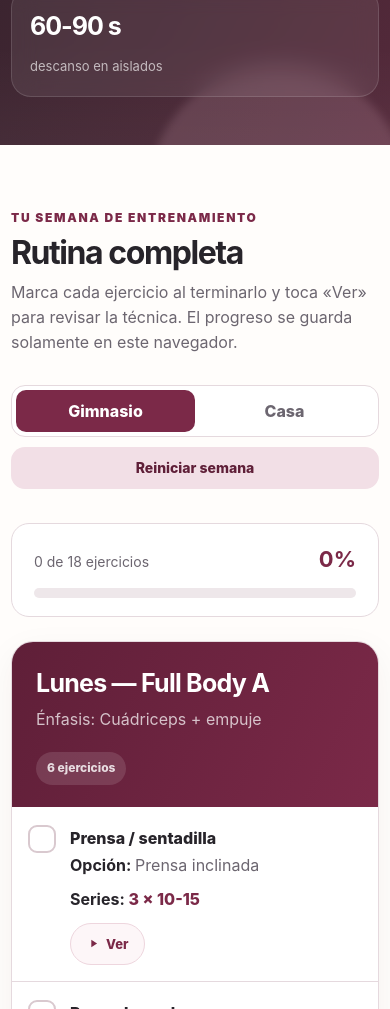
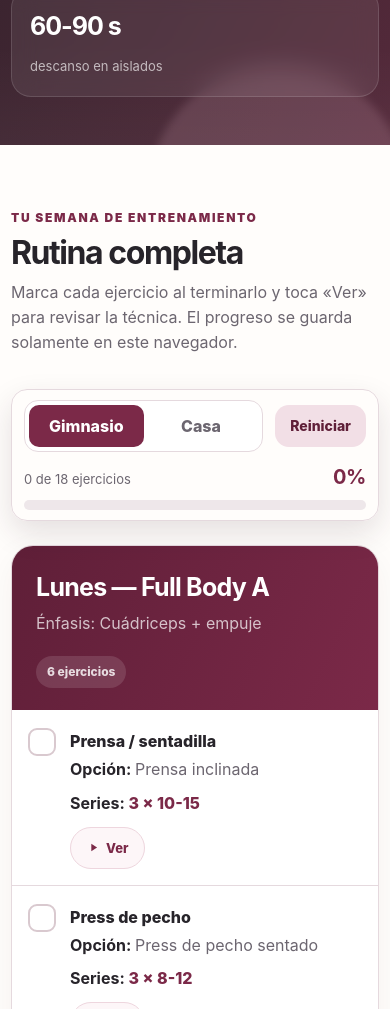
Before and after one commit to coderalexis/rutina-full-body-web, a plain HTML site: page index.html in a window 390 px wide. Shown: the part 905-1914 px from the top of the page. Drawn offline with Linux system fonts and the light colour scheme.

Commit message:
Fija arriba el switch de lugar y el porcentaje de avance
Mueve el selector Gimnasio/Casa y el progreso a una barra sticky con
fondo translúcido que se mantiene visible al recorrer la rutina, para
cambiar de modo y ver el avance sin volver arriba.

Co-Authored-By: Claude Fable 5 <noreply@anthropic.com>

```diff
--- a/index.html
+++ b/index.html
@@ -64,27 +64,25 @@
 
   <main>
     <section id="rutina" class="section shell">
-      <div class="section-heading section-heading--split">
-        <div>
+      <div class="section-heading">
         <p class="eyebrow">Tu semana de entrenamiento</p>
         <h2>Rutina completa</h2>
         <p>Marca cada ejercicio al terminarlo y toca «Ver» para revisar la técnica. El progreso se guarda solamente en este navegador.</p>
       </div>
-        <div class="routine-tools">
+
+      <div class="routine-sticky">
         <div class="segmented" role="group" aria-label="Lugar de entrenamiento">
           <button class="segmented__button is-active" type="button" data-environment="gym" aria-pressed="true">Gimnasio</button>
           <button class="segmented__button" type="button" data-environment="home" aria-pressed="false">Casa</button>
         </div>
-          <button id="resetProgress" class="button button--small button--subtle" type="button">Reiniciar semana</button>
-        </div>
-      </div>
-
-      <div class="progress-panel" aria-live="polite">
-        <div>
+        <div class="routine-sticky__progress" aria-live="polite">
+          <div class="routine-sticky__meta">
             <span id="progressText">0 de 18 ejercicios</span>
             <strong id="progressPercent">0%</strong>
           </div>
           <div class="progress-track" aria-hidden="true"><span id="progressBar"></span></div>
+        </div>
+        <button id="resetProgress" class="button button--small button--subtle" type="button">Reiniciar</button>
       </div>
 
       <div id="routineDays" class="routine-days"></div>
--- a/styles.css
+++ b/styles.css
@@ -180,6 +180,28 @@ h1 span { color: #efb9cc; }
 .progress-panel strong { color: var(--brand); font-size: 22px; }
 .progress-track { height: 10px; overflow: hidden; border-radius: 999px; background: #eee7ea; }
 .progress-track span { display: block; width: 0; height: 100%; border-radius: inherit; background: linear-gradient(90deg, var(--brand), #bd6887); transition: width .28s ease; }
+.routine-sticky {
+  position: sticky;
+  top: 0;
+  z-index: 30;
+  display: grid;
+  grid-template-columns: auto minmax(0, 1fr) auto;
+  align-items: center;
+  gap: 18px;
+  margin-bottom: 24px;
+  padding: 12px 16px;
+  border: 1px solid var(--line);
+  border-radius: 16px;
+  background: rgba(255, 253, 251, .9);
+  -webkit-backdrop-filter: blur(12px);
+  backdrop-filter: blur(12px);
+  box-shadow: 0 12px 30px rgba(56, 32, 44, .13);
+}
+.routine-sticky__progress { display: flex; flex-direction: column; gap: 7px; min-width: 0; }
+.routine-sticky__meta { display: flex; align-items: baseline; justify-content: space-between; gap: 12px; }
+.routine-sticky__meta span { min-width: 0; overflow: hidden; color: var(--muted); font-size: 13px; white-space: nowrap; text-overflow: ellipsis; }
+.routine-sticky__meta strong { color: var(--brand); font-size: 20px; letter-spacing: -.02em; }
+.routine-sticky #resetProgress { white-space: nowrap; }
 .routine-days { display: grid; gap: 22px; }
 .day-card {
   overflow: hidden;
@@ -395,6 +417,16 @@ footer { padding-block: 28px; color: #8a8188; background: #19161b; font-size: 12
   .summary-card strong { font-size: 25px; }
   .section { padding-block: 64px; }
   .progress-panel { grid-template-columns: 1fr; gap: 12px; }
+  .routine-sticky {
+    grid-template-columns: 1fr auto;
+    grid-template-areas: "seg reset" "prog prog";
+    gap: 10px 12px;
+    padding: 10px 12px;
+  }
+  .routine-sticky .segmented { grid-area: seg; width: 100%; }
+  .routine-sticky .segmented__button { flex: 1; }
+  .routine-sticky #resetProgress { grid-area: reset; }
+  .routine-sticky__progress { grid-area: prog; }
   .day-card__header { align-items: flex-start; flex-direction: column; }
   .exercise-table, .exercise-table tbody, .exercise-table tr, .exercise-table td { display: block; width: 100%; }
   .exercise-table thead { display: none; }
```
Lines whose indentation alone changed are shown as unchanged.
